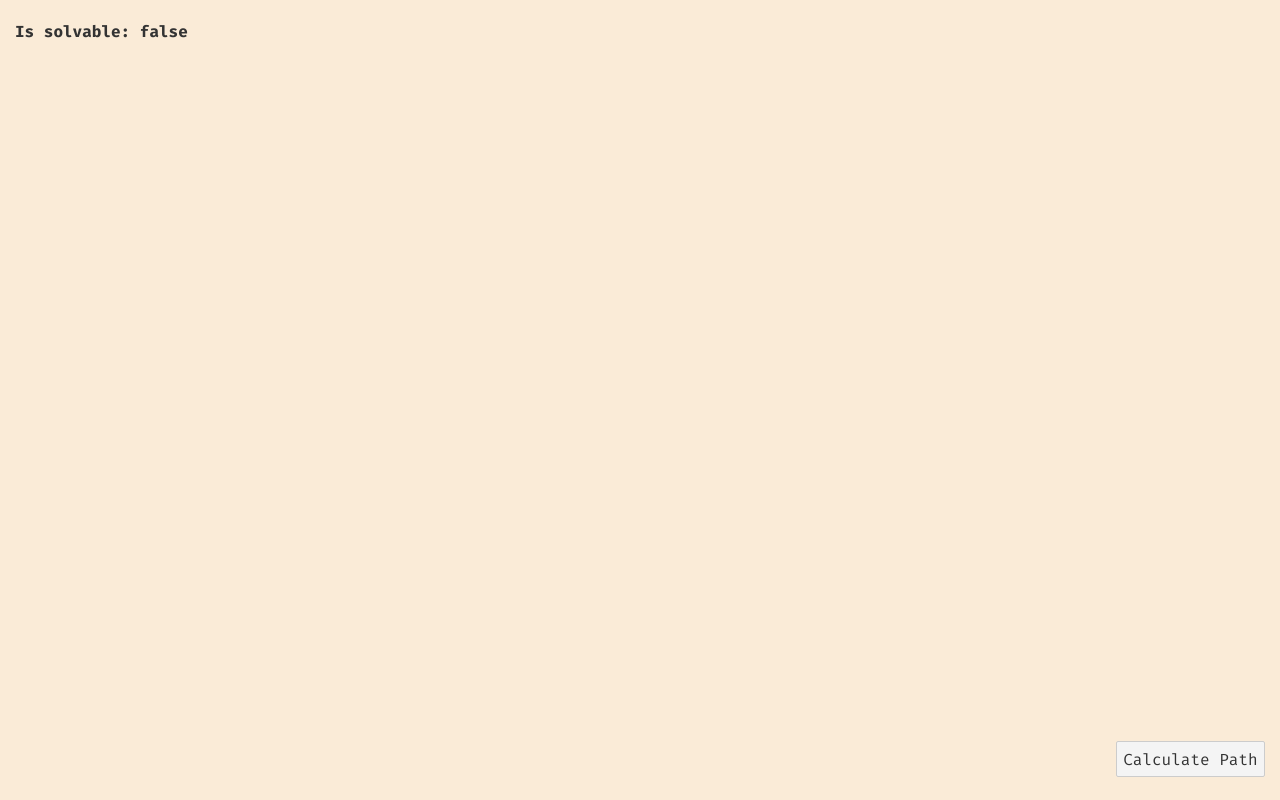
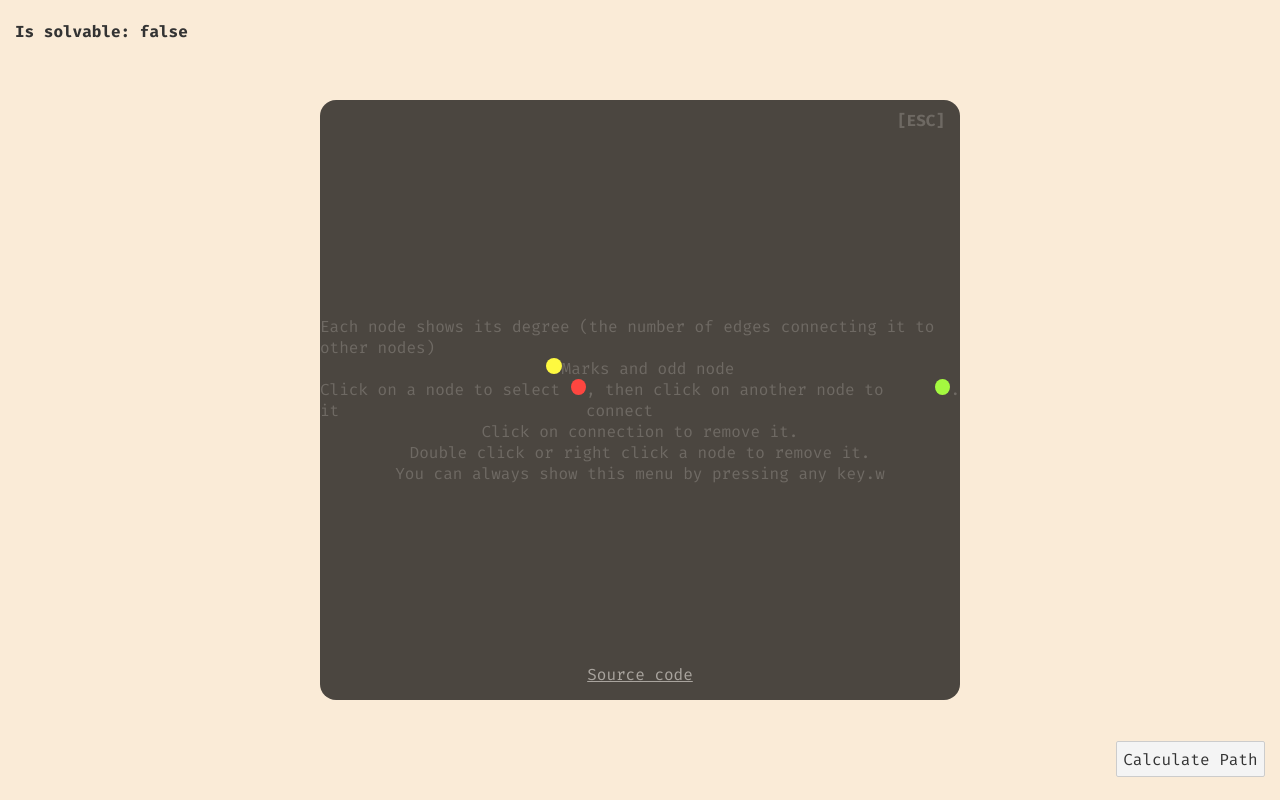
Before and after one commit to zyxwars/eulerian-path-finder, a Svelte app: page / in a window 1280 px wide. Built offline with nearby package versions, Linux system fonts and the light colour scheme; a web font is replaced by a local one.

Commit message:
Hopefully implement dfs correctly

```diff
--- a/public/global.css
+++ b/public/global.css
@@ -7,6 +7,7 @@ body {
 
 body {
   color: #333;
+  background-color: antiquewhite;
   margin: 0;
   padding: 0;
   box-sizing: border-box;
@@ -15,16 +16,17 @@ body {
 }
 
 a {
-  color: rgb(0, 100, 200);
-  text-decoration: none;
+  color: rgb(134, 134, 134);
+  text-decoration: underline;
 }
 
 a:hover {
   text-decoration: underline;
+  color: rgb(255, 255, 255);
 }
 
 a:visited {
-  color: rgb(0, 80, 160);
+  color: rgb(255, 255, 255);
 }
 
 label {
--- a/src/App.svelte
+++ b/src/App.svelte
@@ -4,15 +4,30 @@
   import type * as T from "./types";
   import Node from "./components/Node.svelte";
   import Edge from "./components/Edge.svelte";
+  import Tutorial from "./components/Tutorial.svelte";
 
   let nodes: T.Node[] = [];
   let edges: T.Edge[] = [];
   let selectedNode: T.Node | null = null;
+  let isTutorialVisible = true;
+  let nodeId = 0;
+
+  onMount(() => {
+    window.addEventListener("keypress", (e: KeyboardEvent) => {
+      isTutorialVisible = !isTutorialVisible;
+    });
+    window.addEventListener("keydown", (e: KeyboardEvent) => {
+      if (e.key === "Escape") {
+        isTutorialVisible = !isTutorialVisible;
+      }
+    });
+  });
 
   const handleCreateNode = (e: MouseEvent) => {
     nodes = [
       ...nodes,
       {
+        id: ++nodeId,
         solutionOrder: "",
         x: e.clientX,
         y: e.clientY,
@@ -28,7 +43,6 @@
   let isSolvableVar: string | boolean = false;
   const isSolvable = () => {
     for (let node of nodes) {
-      console.log(node.edges.size);
       if (node.edges.size === 0) return "circuit not closed";
     }
 
@@ -42,8 +56,30 @@
     return odd === 2 ? "Eulerian path" : odd === 0 ? "Eulerian cycle" : false;
   };
 
-  const isBridge = (node: T.Node) => {
-    return node.edges.size < 2;
+  const dfsCount = (startNode: T.Node, visited: boolean[]) => {
+    let count = 1;
+    visited[nodes.indexOf(startNode)] = true;
+
+    for (let node of startNode.edges) {
+      if (visited[nodes.indexOf(node)] === false)
+        count += dfsCount(node, visited);
+    }
+    return count;
+  };
+
+  const isBridge = (node1: T.Node, node2: T.Node) => {
+    let visited = Array(nodes.length).fill(false);
+    const c1 = dfsCount(node1, visited);
+
+    node1.edges.delete(node2);
+    node2.edges.delete(node1);
+    visited = Array(nodes.length).fill(false);
+    const c2 = dfsCount(node1, visited);
+
+    node1.edges.add(node2);
+    node2.edges.add(node1);
+
+    return c1 > c2;
   };
 
   const getEulerianPath = () => {
@@ -73,8 +109,11 @@
       // Find next node
       let nextNode = null;
       findNextNode: {
-        for (let node of currentNode.edges) {
-          if (!isBridge(node)) {
+        // Nodes are edited during dfs count, causes infinite loop
+        const edges = [...currentNode.edges];
+
+        for (let node of edges) {
+          if (!isBridge(currentNode, node)) {
             nextNode = node;
             break findNextNode;
           }
@@ -86,7 +125,7 @@
       currentNode.edges.delete(nextNode);
       nextNode.edges.delete(currentNode);
 
-      //   console.log(`${currentNode.solutionOrder} -> ${nextNode.solutionOrder}`);
+      console.log(`${currentNode.id} -> ${nextNode.id}`);
 
       // Visually change names to the order in which the graph can be drawn
       nextNode.solutionOrder =
@@ -195,6 +234,10 @@
 </script>
 
 <main>
+  {#if isTutorialVisible}
+    <Tutorial />
+  {/if}
+
   <div class="background" on:click={handleCreateNode}>
     <h4 class="is-solvable">Is solvable: {isSolvableVar}</h4>
   </div>
@@ -218,7 +261,6 @@
 
 <style>
   main {
-    position: relative;
     width: 100%;
     height: 100vh;
   }
@@ -231,13 +273,13 @@
   }
 
   .is-solvable {
-    position: absolute;
+    position: fixed;
     top: 0;
     left: 15px;
   }
 
   .action-btn {
-    position: absolute;
+    position: fixed;
     bottom: 15px;
     right: 15px;
   }
--- a/src/components/Node.svelte
+++ b/src/components/Node.svelte
@@ -19,6 +19,7 @@
 <div
   on:click={onSelect}
   on:contextmenu|preventDefault={onDelete}
+  on:dblclick={onDelete}
   class="node"
   style="left: {node.x}px; top: {node.y}px; background-color: {node.isSelected
     ? 'red'
--- /dev/null
+++ b/src/components/Tutorial.svelte
@@ -0,0 +1,77 @@
+<div class="wrapper">
+  <div class="tutorial">
+    <div class="close">[ESC]</div>
+    Each node shows its degree (the number of edges connecting it to other nodes)
+    <div class="line">
+      <div class="node" style="background-color:yellow;" />
+      Marks and odd node
+    </div>
+    <div class="line">
+      Click on a node to select it <div
+        class="node"
+        style="background-color:red;"
+      />
+      , then click on another node to connect
+      <div class="node" style="background-color:chartreuse;" />
+      .
+    </div>
+    <div>Click on connection to remove it.</div>
+    <div>Double click or right click a node to remove it.</div>
+    <div>You can always show this menu by pressing any key.w</div>
+
+    <a href="https://github.com/zyxwars/eulerian-path-finder" class="source"
+      >Source code</a
+    >
+  </div>
+</div>
+
+<style>
+  .node {
+    width: 1rem;
+    height: 1rem;
+
+    border-radius: 50%;
+  }
+  .close {
+    position: absolute;
+    top: 10px;
+    right: 15px;
+    font-weight: 900;
+  }
+
+  .line {
+    display: flex;
+    justify-content: center;
+    align-items: flex-start;
+  }
+
+  .wrapper {
+    position: fixed;
+    width: 100%;
+    height: 100%;
+    display: flex;
+    align-items: center;
+    justify-content: center;
+  }
+
+  .tutorial {
+    position: relative;
+    width: 50%;
+    height: 75%;
+
+    display: flex;
+    justify-content: center;
+    align-items: center;
+    flex-direction: column;
+
+    background-color: rgb(0, 0, 0);
+    opacity: 70%;
+    border-radius: 1rem;
+  }
+  .source {
+    position: absolute;
+    bottom: 15px;
+    width: 100%;
+    text-align: center;
+  }
+</style>
--- a/src/types.ts
+++ b/src/types.ts
@@ -9,6 +9,7 @@ export interface Rect extends Pos {
 }
 
 export interface Node extends Pos {
+  id: number;
   solutionOrder: string;
   isSelected: boolean;
   edges: Set<Node>;
```
Also changed, not shown: 1 other file (tests, documents, lock files or other folders).
